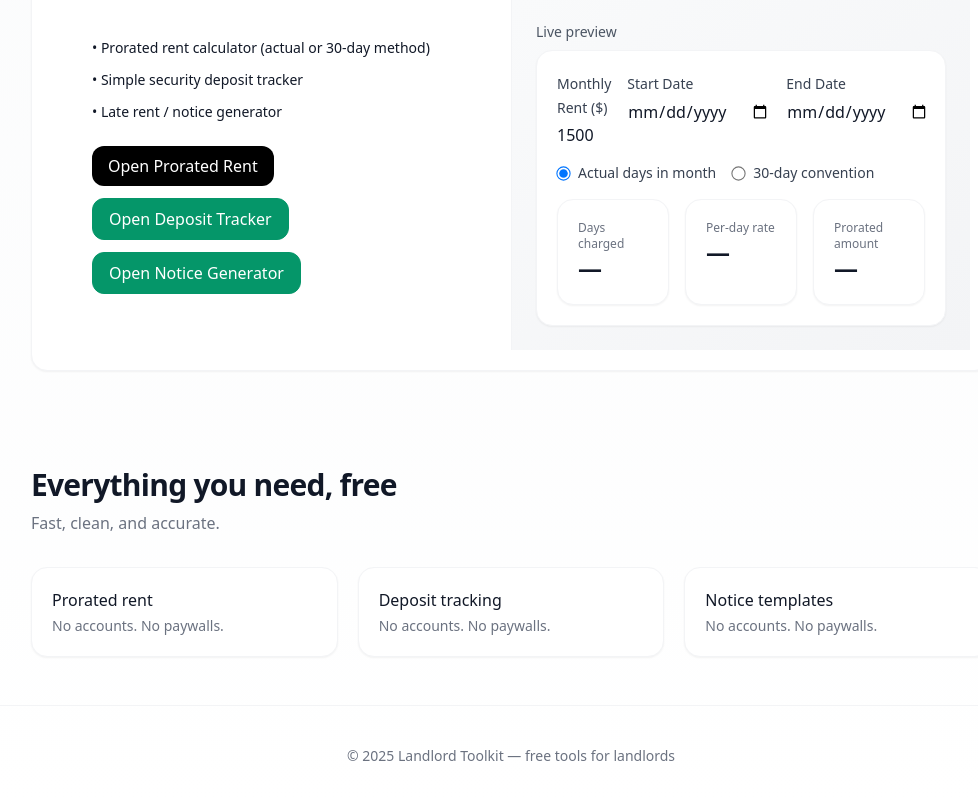
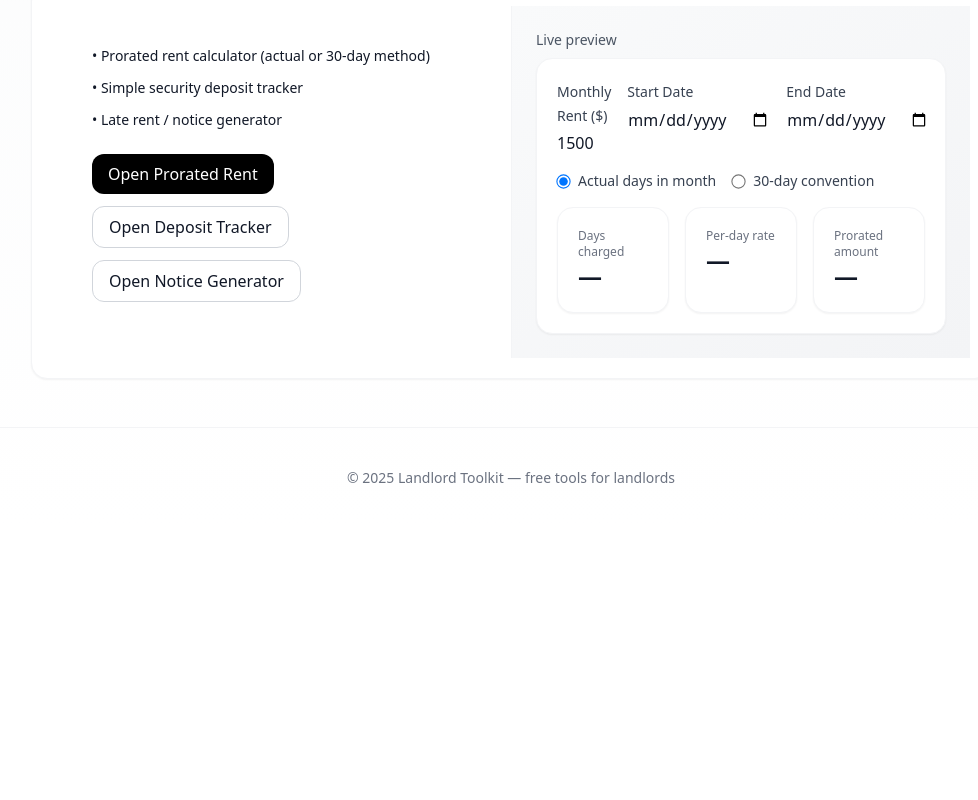
Before and after one commit to isanda101/landlord-toolkit, a Next.js app: page / in a window 1280 px wide. Shown: the part 506-1306 px from the top of the page, without its empty margins (129-1107 px from the left). After the commit the page ends 1034 px from the top, so only its background shows below. Built offline with nearby package versions, Linux system fonts and the light colour scheme.

Commit message:
fix(home): route Notice tab/chips to /notice-generator (no inline old version)

```diff
--- a/app/page.jsx
+++ b/app/page.jsx
@@ -4,7 +4,7 @@
 import React from "react";
 import "@/app/globals.css";
 import { classNames, Card, Section } from "@/components/ui";
-import { ProratedRent, DepositTracker, NoticeGenerator } from "@/components/tools";
+import { ProratedRent } from "@/components/tools"; // Keep live preview for Prorated on Home
 
 export default function Page() {
   const [activeTab, setActiveTab] = React.useState("landing");
@@ -28,14 +28,14 @@
 
           <nav className="hidden sm:flex items-center gap-6 text-sm">
             {tabs.map((t) => {
-              // Route Prorated & Deposit to their dedicated pages
+              // Route Prorated, Deposit, and Notice to dedicated pages
               if (t.id === "prorate") {
                 return (
                   <Link
                     key={t.id}
                     href="/prorated-rent-calculator"
                     onClick={() => trackEvent("TabClicked", { tab: t.id, label: t.label })}
-                    className={classNames("hover:text-black/70")}
+                    className="hover:text-black/70"
                   >
                     {t.label}
                   </Link>
@@ -47,13 +47,25 @@
                     key={t.id}
                     href="/deposit-tracker"
                     onClick={() => trackEvent("TabClicked", { tab: t.id, label: t.label })}
-                    className={classNames("hover:text-black/70")}
+                    className="hover:text-black/70"
                   >
                     {t.label}
                   </Link>
                 );
               }
-              // Keep Home and Notice as local tabs
+              if (t.id === "notice") {
+                return (
+                  <Link
+                    key={t.id}
+                    href="/notice-generator"
+                    onClick={() => trackEvent("TabClicked", { tab: t.id, label: t.label })}
+                    className="hover:text-black/70"
+                  >
+                    {t.label}
+                  </Link>
+                );
+              }
+              // Keep Home as a local tab
               return (
                 <button
                   key={t.id}
@@ -92,6 +104,11 @@
                 Use the Deposit Tracker
               </button>
             </Link>
+            <Link href="/notice-generator" className="inline-block">
+              <button className="px-5 py-3 rounded-xl font-semibold border border-gray-300 hover:bg-gray-50 active:scale-[0.99]">
+                Create a Late Rent Notice
+              </button>
+            </Link>
           </div>
 
           <p className="mt-3 text-xs text-gray-500">
@@ -103,8 +120,6 @@
       {/* Home */}
       {activeTab === "landing" && (
         <main>
-          <div className="mt-4 grid gap-3"></div>
-
           <Section
             id="hero"
             title="Run rentals in minutes, not hours"
@@ -133,99 +148,71 @@
                       onClick={() => trackEvent("ToolClicked", { tool: "Security Deposit Tracker" })}
                       className="inline-block"
                     >
-                      <button className="px-4 py-2 rounded-xl border border-emerald-600 bg-emerald-600 text-white hover:bg-emerald-700">
+                      <button className="px-4 py-2 rounded-xl border border-gray-300 hover:bg-gray-50">
                         Open Deposit Tracker
                       </button>
                     </Link>
-                    <button
-                      onClick={() => { trackEvent("ToolClicked", { tool: "Notice Generator" }); setActiveTab("notice"); }}
-                      className="px-4 py-2 rounded-xl border border-emerald-600 bg-emerald-600 text-white hover:bg-emerald-700"
+                    <Link
+                      href="/notice-generator"
+                      onClick={() => trackEvent("ToolClicked", { tool: "Notice Generator" })}
+                      className="inline-block"
                     >
+                      <button className="px-4 py-2 rounded-xl border border-gray-300 hover:bg-gray-50">
                         Open Notice Generator
                       </button>
+                    </Link>
                   </div>
                 </div>
 
                 <div className="p-6 bg-gradient-to-br from-gray-50 to-gray-100 border-l border-gray-100">
                   <div className="text-sm text-gray-600 mb-2">Live preview</div>
-                  {/* Keep using the component preview on Home */}
+                  {/* Keep a live preview; Prorated is most visual */}
                   <ProratedRent />
                 </div>
               </div>
             </Card>
           </Section>
-
-          <Section id="features" title="Everything you need, free" subtitle="Fast, clean, and accurate.">
-            <div className="grid sm:grid-cols-2 lg:grid-cols-3 gap-5">
-              {["Prorated rent", "Deposit tracking", "Notice templates"].map((f) => (
-                <Card key={f}>
-                  <div className="text-base font-medium">{f}</div>
-                  <p className="text-sm text-gray-500 mt-1">No accounts. No paywalls.</p>
-                </Card>
-              ))}
-            </div>
-          </Section>
         </main>
       )}
 
-      {/* Tools */}
+      {/* Tools area now only used for Home -> we removed inline Notice/Prorate/Deposit tabs */}
       {activeTab !== "landing" && (
         <main className="max-w-6xl mx-auto px-4 sm:px-6 lg:px-8 py-10">
           <div className="flex items-center gap-3 mb-6 overflow-x-auto">
-            {tabs
-              .filter((t) => t.id !== "landing")
-              .map((t) => {
-                // Route chips for prorate/deposit
-                if (t.id === "prorate") {
-                  return (
+            {/* Route the chips too */}
             <Link
-                      key={t.id}
               href="/prorated-rent-calculator"
-                      onClick={() => trackEvent("TabClicked", { tab: t.id, label: t.label })}
-                      className="px-3 py-1.5 rounded-full border text-sm border-emerald-600 bg-emerald-600 text-white hover:bg-emerald-700"
+              onClick={() => trackEvent("TabClicked", { tab: "prorate", label: "Prorated Rent" })}
+              className="px-3 py-1.5 rounded-full border text-sm border-gray-300 hover:bg-gray-50"
             >
-                      {t.label}
+              Prorated Rent
             </Link>
-                  );
-                }
-                if (t.id === "deposit") {
-                  return (
             <Link
-                      key={t.id}
               href="/deposit-tracker"
-                      onClick={() => trackEvent("TabClicked", { tab: t.id, label: t.label })}
-                      className="px-3 py-1.5 rounded-full border text-sm border-emerald-600 bg-emerald-600 text-white hover:bg-emerald-700"
+              onClick={() => trackEvent("TabClicked", { tab: "deposit", label: "Security Deposit Tracker" })}
+              className="px-3 py-1.5 rounded-full border text-sm border-gray-300 hover:bg-gray-50"
             >
-                      {t.label}
+              Security Deposit Tracker
             </Link>
-                  );
-                }
-                // Keep Notice as an in-page tab
-                return (
+            <Link
+              href="/notice-generator"
+              onClick={() => trackEvent("TabClicked", { tab: "notice", label: "Notice Generator" })}
+              className="px-3 py-1.5 rounded-full border text-sm border-gray-300 hover:bg-gray-50"
+            >
+              Notice Generator
+            </Link>
             <button
-                    key={t.id}
-                    onClick={() => { trackEvent("TabClicked", { tab: t.id, label: t.label }); setActiveTab(t.id); }}
-                    className={classNames(
-                      "px-3 py-1.5 rounded-full border text-sm",
-                      activeTab === t.id ? "bg-black text-white border-black" : "border-emerald-600 bg-emerald-600 text-white hover:bg-emerald-700"
-                    )}
+              onClick={() => { trackEvent("TabClicked", { tab: "landing", label: "Home" }); setActiveTab("landing"); }}
+              className="ml-auto text-sm underline"
             >
-                    {t.label}
-                  </button>
-                );
-              })}
-            <button onClick={() => { trackEvent("TabClicked", { tab: "landing", label: "Home" }); setActiveTab("landing"); }} className="ml-auto text-sm underline">
               Back to Home
             </button>
           </div>
 
-          {/* Only Notice remains as embedded tool here */}
-          {activeTab === "notice" && (
-            <div className="space-y-6">
-              <h3 className="text-xl font-semibold">Late Rent Notice Generator</h3>
-              <NoticeGenerator />
+          {/* No inline tool render here anymore */}
+          <div className="text-sm text-gray-500">
+            Select a tool above to open its dedicated page.
           </div>
-          )}
         </main>
       )}
 
```
Lines whose indentation alone changed are shown as unchanged.
